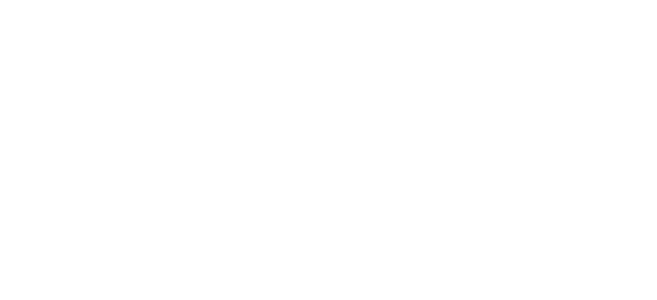
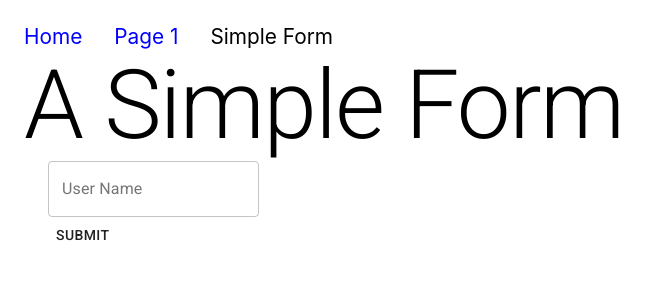
Before and after one commit to troymstep/problem-3, a React (Create React App) app: page /simple-form in a window 1280 px wide. Before the commit this address had no page. Shown: the top 300 px of the page, without its empty margins (0-657 px from the left). Built offline with nearby package versions, Linux system fonts and the light colour scheme.

Commit message:
Lecture 5 updates

```diff
--- a/package.json
+++ b/package.json
@@ -8,12 +8,15 @@
     "@testing-library/jest-dom": "^5.16.2",
     "@testing-library/react": "^12.1.2",
     "@testing-library/user-event": "^13.5.0",
+    "formik": "^2.2.9",
+    "luxon": "^2.3.0",
     "react": "^17.0.2",
     "react-dom": "^17.0.2",
     "react-router-dom": "^6.2.1",
     "react-scripts": "5.0.0",
     "styled-components": "^5.3.3",
-    "web-vitals": "^2.1.4"
+    "web-vitals": "^2.1.4",
+    "yup": "^0.32.11"
   },
   "scripts": {
     "start": "react-scripts start",
--- a/src/common/MainMenu.js
+++ b/src/common/MainMenu.js
@@ -1,7 +1,7 @@
-import { Grid } from '@material-ui/core';
-import styled from 'styled-components';
-import React from 'react';
-import { NavLink } from 'react-router-dom';
+import { Grid } from "@material-ui/core";
+import styled from "styled-components";
+import React from "react";
+import { NavLink } from "react-router-dom";
 
 const MenuWrapper = styled(Grid)`
   margin-top: 1rem;
@@ -19,7 +19,6 @@
 
 export const MainMenu = () => {
   return (
-
     <MenuWrapper container spacing={2}>
       <Grid item>
         <Link to="/">Home</Link>
@@ -27,6 +26,9 @@
       <Grid item>
         <Link to="/page1">Page 1</Link>
       </Grid>
-    </MenuWrapper >
-  )
+      <Grid item>
+        <Link to="/simple-form">Simple Form</Link>
+      </Grid>
+    </MenuWrapper>
+  );
 };
--- a/src/common/PageHeader.js
+++ b/src/common/PageHeader.js
@@ -1,4 +1,4 @@
-import React, { Component } from 'react';
+import React, { Component } from "react";
 
 export const PageHeaderFC = (props) => {
   return <h1>{props.children}</h1>;
@@ -6,6 +6,6 @@
 
 export class PageHeaderClass extends Component {
   render() {
-    return <h1>{props.children}</h1>;
+    return <h1>{this.props.children}</h1>;
   }
 }
--- a/src/index.js
+++ b/src/index.js
@@ -1,11 +1,12 @@
-import React from 'react';
-import ReactDOM from 'react-dom';
-import './style.css';
-import reportWebVitals from './reportWebVitals';
-import { Route, BrowserRouter, Routes } from 'react-router-dom';
-import { Home } from './pages/Home';
-import { Page1 } from './pages/Page1';
-import { NotFound } from './pages/NotFound';
+import React from "react";
+import ReactDOM from "react-dom";
+import "./style.css";
+import reportWebVitals from "./reportWebVitals";
+import { Route, BrowserRouter, Routes } from "react-router-dom";
+import { Home } from "./pages/Home";
+import { Page1 } from "./pages/Page1";
+import { NotFound } from "./pages/NotFound";
+import { SimpleFormPage } from "./pages/SimpleFormPage";
 
 ReactDOM.render(
   <React.StrictMode>
@@ -13,11 +14,12 @@
       <Routes>
         <Route path="/" element={<Home />} />
         <Route path="/page1" element={<Page1 />} />
+        <Route path="/simple-form" element={<SimpleFormPage />} />
         <Route element={<NotFound />} />
       </Routes>
     </BrowserRouter>
   </React.StrictMode>,
-  document.getElementById('root')
+  document.getElementById("root")
 );
 
 // If you want to start measuring performance in your app, pass a function
--- /dev/null
+++ b/src/modules/samples/SimpleForm.js
@@ -0,0 +1,46 @@
+import { useFormik } from "formik";
+import * as yup from "yup";
+import React from "react";
+import { Button, Container, Grid, TextField } from "@material-ui/core";
+
+// define our initial state for our form
+const initialValues = {
+  username: "",
+};
+
+// simple validation
+
+const validationSchema = yup.object({
+  username: yup.string().required().min("3").label("User Name"),
+});
+
+export const SimpleForm = () => {
+  const { values, errors, handleChange, handleBlur, handleSubmit } = useFormik({
+    initialValues,
+    validationSchema,
+    onSubmit: (values) => {
+      console.log(values);
+    },
+  });
+  return (
+    <form onSubmit={handleSubmit}>
+      <Container>
+        <Grid item xs={12}>
+          <TextField
+            id="username"
+            label="User Name"
+            variant="outlined"
+            value={values.username}
+            onChange={handleChange}
+            onBlur={handleBlur}
+            error={!!errors.username}
+            helperText={errors.username}
+          />
+        </Grid>
+        <Grid item>
+          <Button type="submit">Submit</Button>
+        </Grid>
+      </Container>
+    </form>
+  );
+};
--- /dev/null
+++ b/src/pages/SimpleFormPage.js
@@ -0,0 +1,20 @@
+import { Container, Grid, Typography } from "@material-ui/core";
+import React from "react";
+import { MainMenu } from "../common/MainMenu";
+import { SimpleForm } from "../modules/samples/SimpleForm";
+
+export const SimpleFormPage = () => {
+  return (
+    <Container>
+      <Grid item xs={12}>
+        <MainMenu />
+      </Grid>
+      <Grid item xs={12}>
+        <Typography variant="h1">A Simple Form</Typography>
+      </Grid>
+      <Grid item xs={12}>
+        <SimpleForm />
+      </Grid>
+    </Container>
+  );
+};
```
Also changed, not shown: src/modules/samples/StatefulSwitch.js (+9 -4 lines), src/utils.js (added, +49 -0 lines), 2 other files (tests, documents, lock files or other folders).
